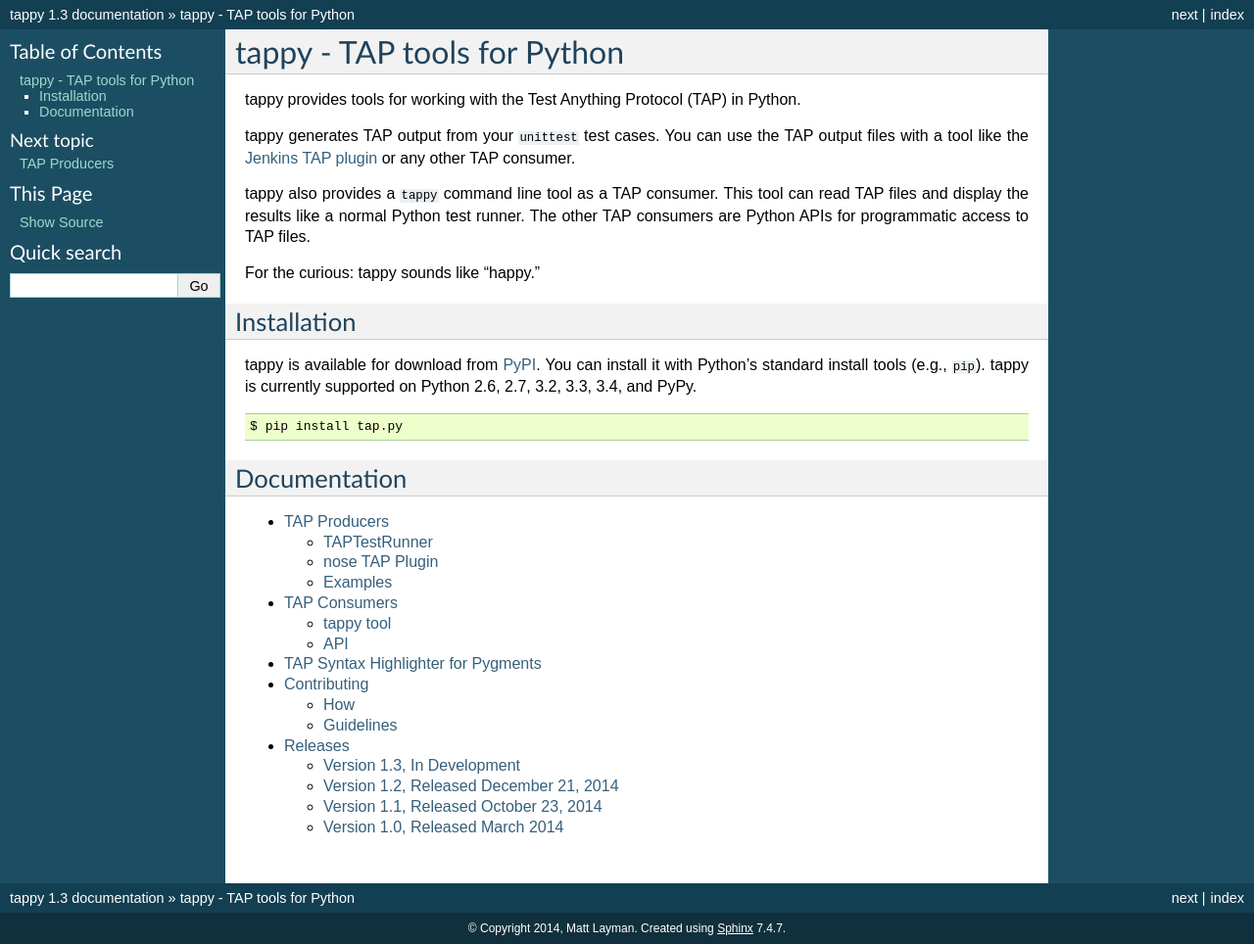
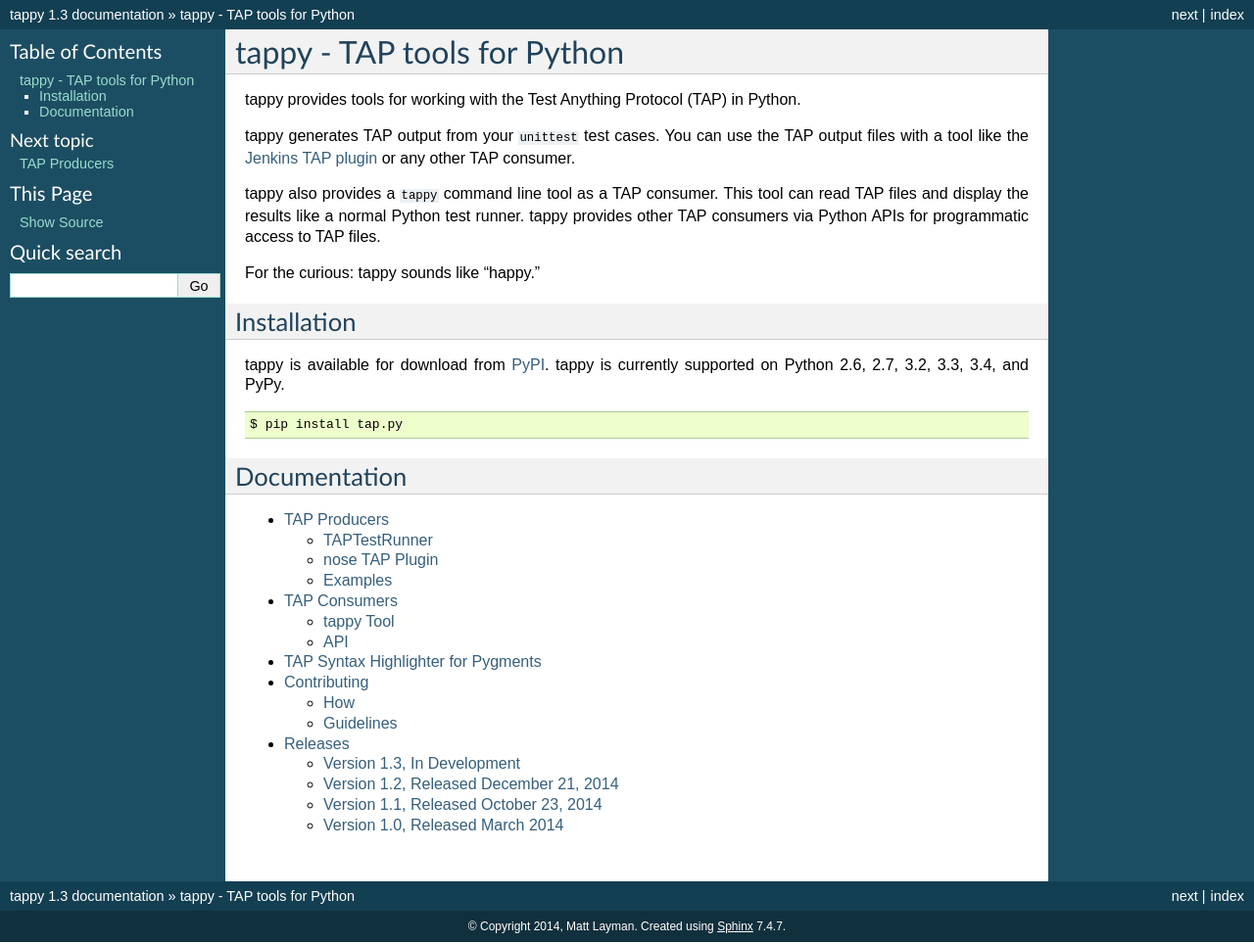
Before and after one commit to python-tap/tappy, a Sphinx documentation site: the page built from docs/index.rst, in a window 1280 px wide. Shown: the whole page at 98% size. Built offline with Sphinx 7.4.7, drawn with Linux system fonts in a browser that asks for light colours.

Commit message:
More documentation cleanup.

```diff
--- a/docs/consumers.rst
+++ b/docs/consumers.rst
@@ -1,7 +1,7 @@
 TAP Consumers
 =============
 
-tappy tool
+tappy Tool
 ----------
 
 The ``tappy`` command line tool is a `TAP consumer
@@ -58,6 +58,9 @@
 .. autoclass:: tap.parser.Parser
    :members:
 
+Line Categories
+~~~~~~~~~~~~~~~
+
 The parser returns ``Line`` instances. Each line contains different properties
 depending on its category.
 
--- a/docs/highlighter.rst
+++ b/docs/highlighter.rst
@@ -1,8 +1,9 @@
 TAP Syntax Highlighter for Pygments
 ===================================
 
-tappy implements a Pygments extension for syntax highlighting of TAP files. Any
-project that uses Pygments, like Sphinx, can take advantage of this feature.
+tappy implements a `Pygments <http://pygments.org/>`_ extension for syntax
+highlighting of TAP files. Any project that uses Pygments, like
+`Sphinx <http://sphinx-doc.org/>`_, can take advantage of this feature.
 Below is an example usage for Sphinx.
 
 .. code-block:: rst
--- a/docs/index.rst
+++ b/docs/index.rst
@@ -11,7 +11,8 @@
 
 tappy also provides a ``tappy`` command line tool as a TAP consumer. This tool
 can read TAP files and display the results like a normal Python test runner.
-The other TAP consumers are Python APIs for programmatic access to TAP files.
+tappy provides other TAP consumers via Python APIs for programmatic access to
+TAP files.
 
 For the curious: tappy sounds like "happy."
 
@@ -19,8 +20,7 @@
 ------------
 
 tappy is available for download from `PyPI
-<https://pypi.python.org/pypi/tap.py>`_.  You can install it with Python's
-standard install tools (e.g., ``pip``). tappy is currently supported on
+<https://pypi.python.org/pypi/tap.py>`_. tappy is currently supported on
 Python 2.6, 2.7, 3.2, 3.3, 3.4, and PyPy.
 
 .. code-block:: bash
```
